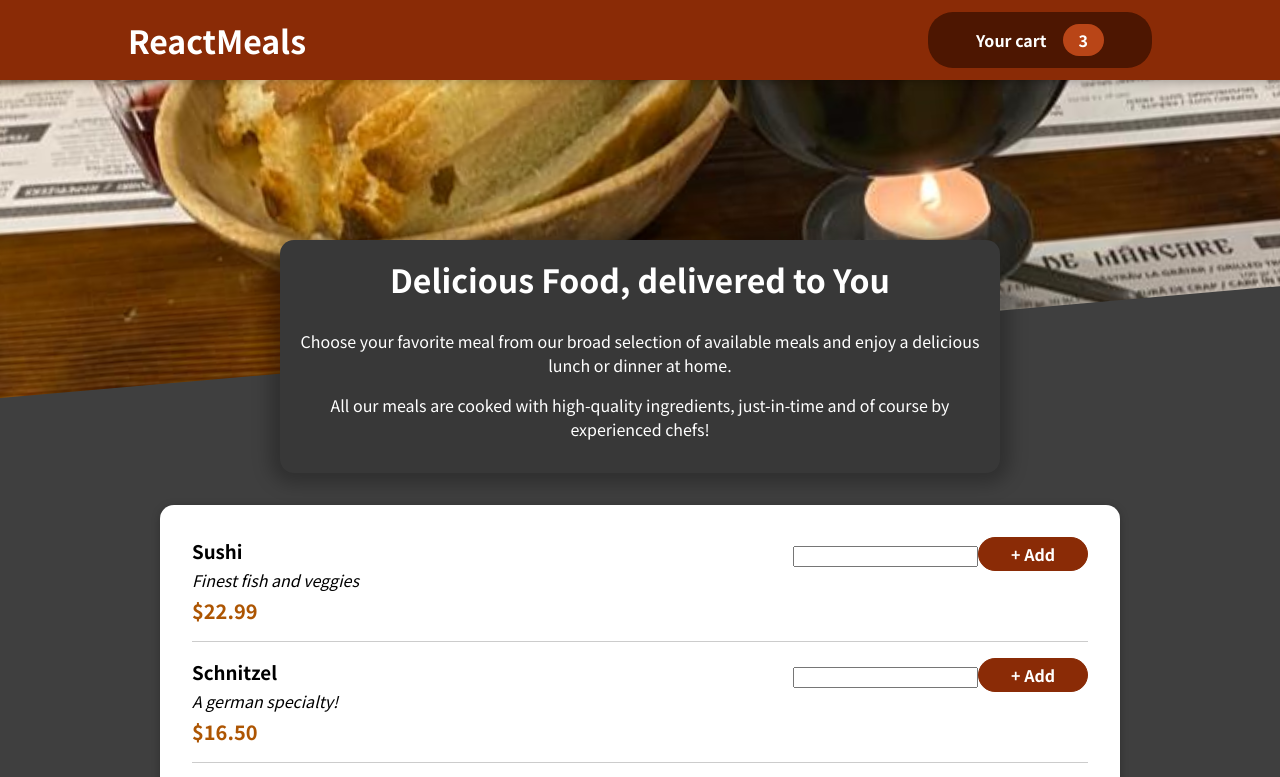
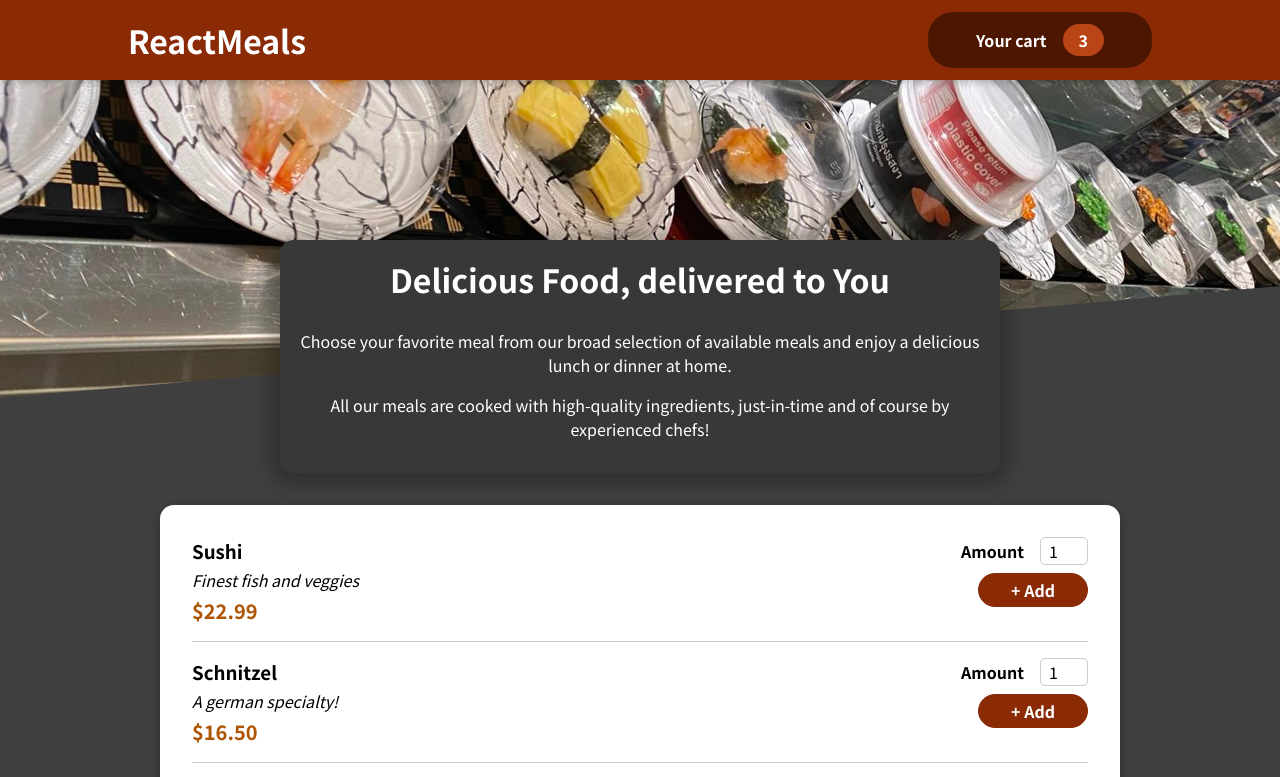
Before and after one commit to natanielmendes/food-order-react, a React (Create React App) app: page / in a window 1280 px wide. Shown: the top 777 px of the page. Built offline with nearby package versions, Linux system fonts and the light colour scheme.

Commit message:
Adding a Form

```diff
--- a/src/components/Meals/MealItem/MealItemForm.js
+++ b/src/components/Meals/MealItem/MealItemForm.js
@@ -1,10 +1,18 @@
+import Input from '../../UI/Input'
 import classes from './MealItemForm.module.css'
 
 const MealItemForm = props => {
-    return <form className={classes.form}>
-        <input />
-        <button>+ Add</button>
-    </form>
+  return <form className={classes.form}>
+    <Input label='Amount' input={{
+      id: 'amount',
+      type: 'number',
+      min: '1',
+      max: '5',
+      step: '1',
+      defaultValue: '1'
+    }} />
+    <button>+ Add</button>
+  </form>
 }
 
 export default MealItemForm
--- a/src/components/UI/Input.js
+++ b/src/components/UI/Input.js
@@ -0,0 +1,10 @@
+import classes from './Input.module.css'
+
+const Input = props => {
+  return <div className={classes.input}>
+    <label htmlFor={props.input.id}>{props.label}</label>
+    <input {...props.input} />
+  </div>
+}
+
+export default Input
```
Also changed, not shown: src/assets/meals.jpg, 1 other file (tests, documents, lock files or other folders).
